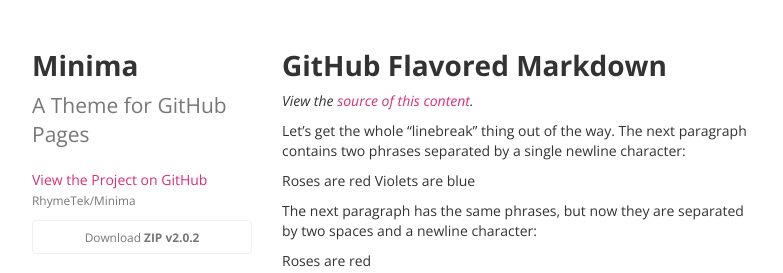
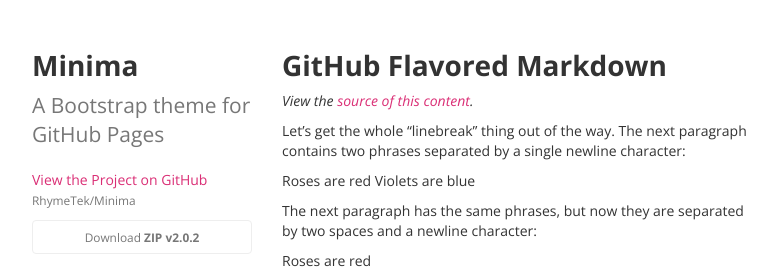
Before and after one commit to RimeCoOfficial/Minima, a Jekyll site: the page built from index.md, in a window 1280 px wide and 900 px high. Shown: the top 273 px of the window, without its empty margins (248-1031 px from the left). Built offline with Jekyll 4.4.1, drawn with Linux system fonts in a browser that asks for light colours; nearby versions of some CDN libraries; our own code applies the rules of GitHub Pages for plain Markdown files; some of the changed lines change nothing that is shown.

Commit message:
Update _config.yml

```diff
--- a/_config.yml
+++ b/_config.yml
@@ -11,7 +11,8 @@
 
 # Setup
 title:            Minima
-description:      'A Theme for GitHub Pages'
+tagline:          'A Bootstrap theme for GitHub Pages'
+description:      'A Bootstrap theme for GitHub Pages'
 baseurl:          /Minima
 color:            DA2E75
 navbar:           Default
@@ -19,10 +20,11 @@
 # SEO Advanced usage
 twitter:
   username:       rimeofficial
+  card:           summary
 facebook:
   app_id:         510262139040639
-  # publisher:      1234
-  # admins:         1234
+  publisher:      297545803726080
+  admins:         suvozit
 logo:             https://avatars1.githubusercontent.com/u/8429423?v=3&s=500
 # google_site_verification: KT5gs8h0wvaagLKAVWq8bbeNwnZZK1r1XQysX3xurLU
 author:           Rhyme Tek.
@@ -31,6 +33,21 @@
   facebook:       https://avatars1.githubusercontent.com/u/8429423?v=3&s=500
   height:         500
   width:          500
+social:
+  name: Rhyme Tek.
+  links:
+    - https://twitter.com/RhymeTek
+    - https://www.facebook.com/RhymeTek
+    - https://www.linkedin.com/in/RhymeTek
+    - https://github.com/RhymeTek
+    - https://keybase.io/RhymeTek
+webmaster_verifications:
+  google: 1234
+  bing: 1234
+  alexa: 1234
+  yandex: 1234
+  baidu: 1234
+lang: en_US
 
 # Custom vars
 version:          2.0.2
@@ -49,7 +66,7 @@
       path:       ''
       type:       pages
     values:
-      layout:     default
+      layout:     pages
 
 google_analytics: UA-41643154-1
 blog:             rimeofficial.tumblr.com
```
